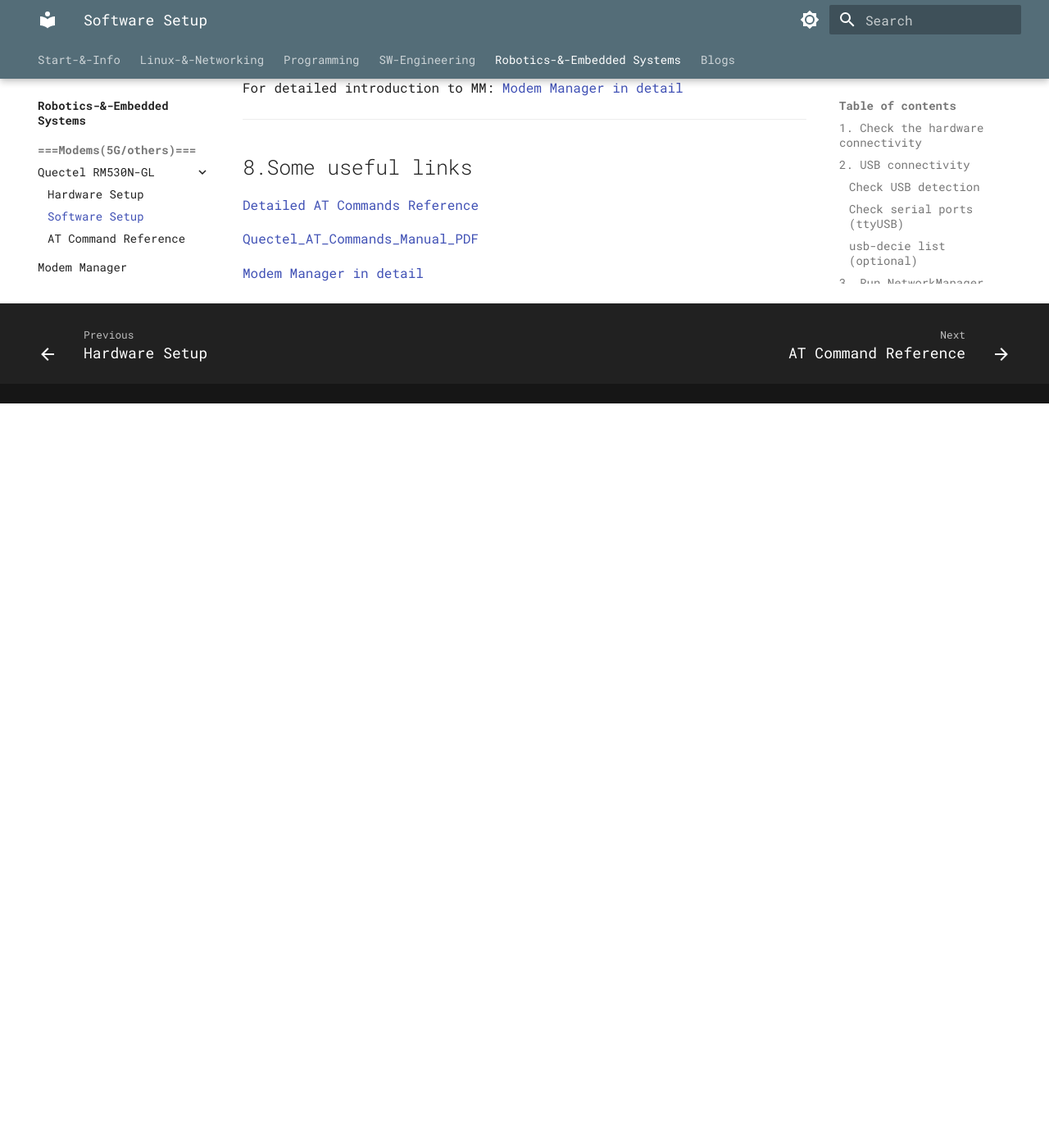
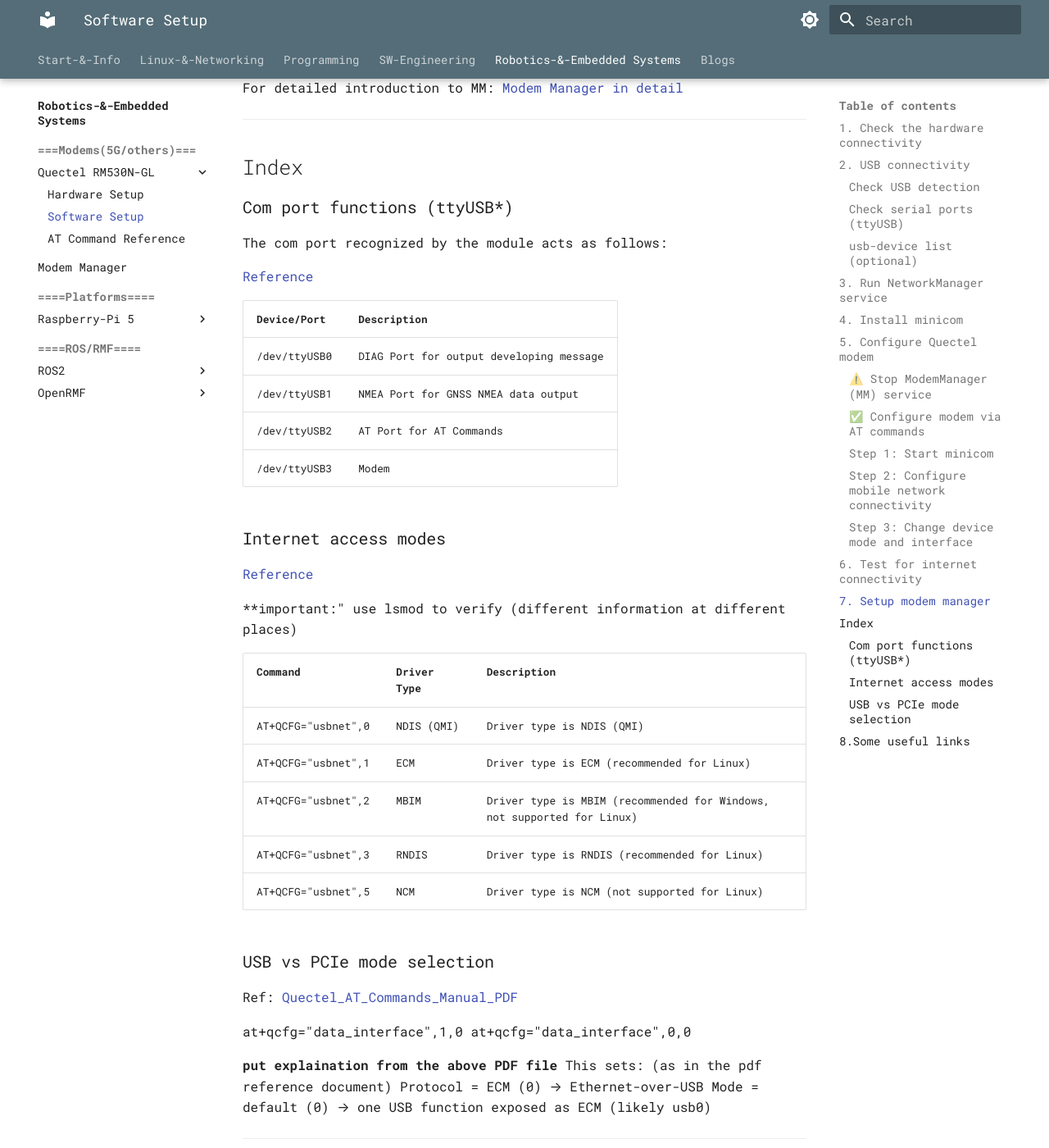
Before and after one commit to alohamujeeb/alohamujeeb.github.io, an MkDocs documentation site: the page built from docs/embsys-drobot/Quectel-RM530N-GL/02-sw-setup-pi5.md, in a window 1280 px wide and 1400 px high, scrolled down 5231 px. Shown: the whole window at 82% size. Built offline with MkDocs 1.6.1 and Material for MkDocs 9.7.7, drawn with Linux system fonts in a browser that asks for light colours; before the commit the page ends 5723 px from its top, so only the background shows below that; some of the changed text lies outside the part shown.

Commit message:
some changes

````diff
--- a/docs/embsys-drobot/Quectel-RM530N-GL/02-sw-setup-pi5.md
+++ b/docs/embsys-drobot/Quectel-RM530N-GL/02-sw-setup-pi5.md
@@ -51,7 +51,8 @@
 usb 1-1: GSM modem (1-port) converter now attached to ttyUSB2
 usb 1-1: GSM modem (1-port) converter now attached to ttyUSB3
 ```
-### usb-decie list (optional)
+
+### usb-device list (optional)
 type
 ``` console
 usb-devices
@@ -193,6 +194,46 @@
 [Modem Manager in detail](../modem-manager.md)
 
 ---
+## Index
+### Com port functions (ttyUSB*)
+The com port recognized by the module acts as follows:
+
+[Reference](https://spotpear.com/wiki/RM520N-GL.html)
+
+| Device/Port    | Description                              |
+|----------------|------------------------------------------|
+| /dev/ttyUSB0   | DIAG Port for output developing message  |
+| /dev/ttyUSB1   | NMEA Port for GNSS NMEA data output      |
+| /dev/ttyUSB2   | AT Port for AT Commands                  |
+| /dev/ttyUSB3   | Modem                                    |
+
+
+### Internet access modes
+[Reference](https://spotpear.com/wiki/RM520N-GL.html)
+
+**important:" use lsmod  to verify
+(different information at different places)
+
+| Command                         | Driver Type | Description                                |
+|--------------------------------|-------------|--------------------------------------------|
+| AT+QCFG="usbnet",0             | NDIS (QMI)  | Driver type is NDIS (QMI)                  |
+| AT+QCFG="usbnet",1             | ECM         | Driver type is ECM (recommended for Linux) |
+| AT+QCFG="usbnet",2             | MBIM        | Driver type is MBIM (recommended for Windows, not supported for Linux) |
+| AT+QCFG="usbnet",3             | RNDIS       | Driver type is RNDIS (recommended for Linux) |
+| AT+QCFG="usbnet",5             | NCM         | Driver type is NCM (not supported for Linux) |
+
+### USB vs PCIe mode selection
+Ref: [Quectel_AT_Commands_Manual_PDF](Quectel_RG520N&RG52xF&RG530F&RM520N&RM530N_Series_AT_Commands_Manual_V1.0.0_Preliminary_20220812.pdf)
+
+at+qcfg="data_interface",1,0
+at+qcfg="data_interface",0,0
+
+**put explaination from the above PDF file**
+This sets: (as in the pdf reference document)
+    Protocol = ECM (0) → Ethernet-over-USB
+    Mode = default (0) → one USB function exposed as ECM (likely usb0)
+
+---
 ## 8.Some useful links
 
 [Detailed AT Commands Reference](at-command-reference.md)
````
